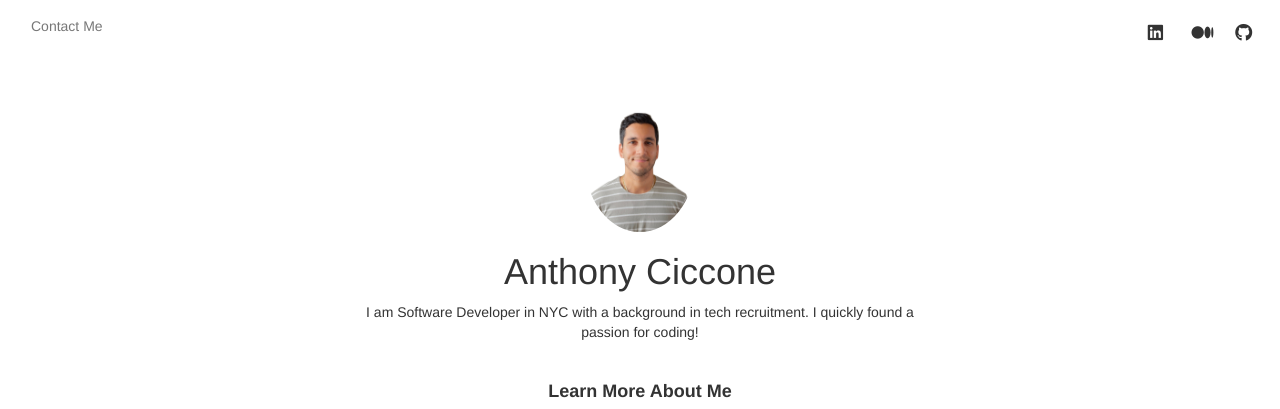
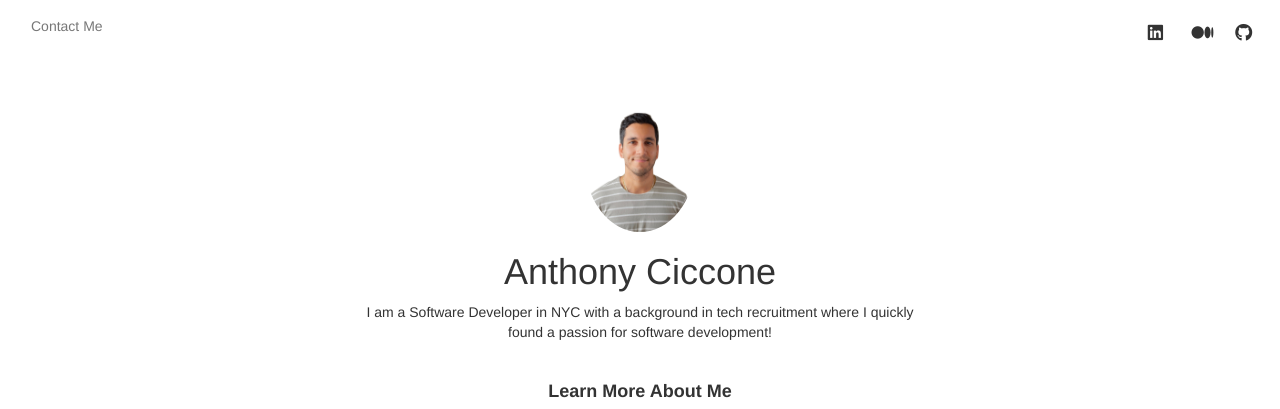
Before and after one commit to antciccone/antciccone.github.io, a plain HTML site: page index.html in a window 1280 px wide. Shown: the top 409 px of the page. Drawn offline with nearby package versions, Linux system fonts and the light colour scheme.

Commit message:
change opening sentence

```diff
--- a/index.html
+++ b/index.html
@@ -48,7 +48,7 @@
   </div>
 
   <div>
-      <center><p class="intro">I am Software Developer in NYC with a background in tech recruitment. I quickly found a passion for coding!</p></center>
+      <center><p class="intro">I am a Software Developer in NYC with a background in tech recruitment where I quickly found a passion for software development!</p></center>
   </div>
   <br>
   <div>
```
